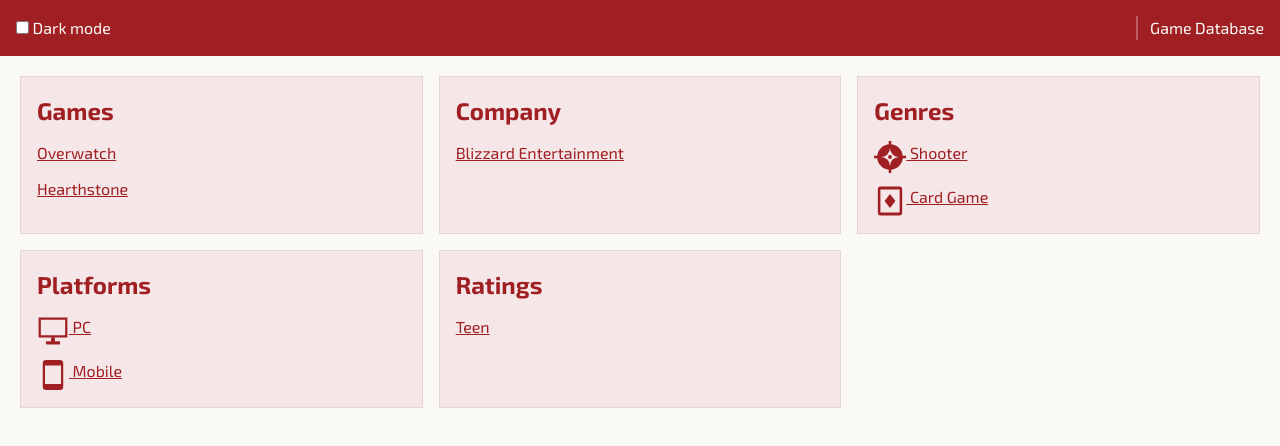
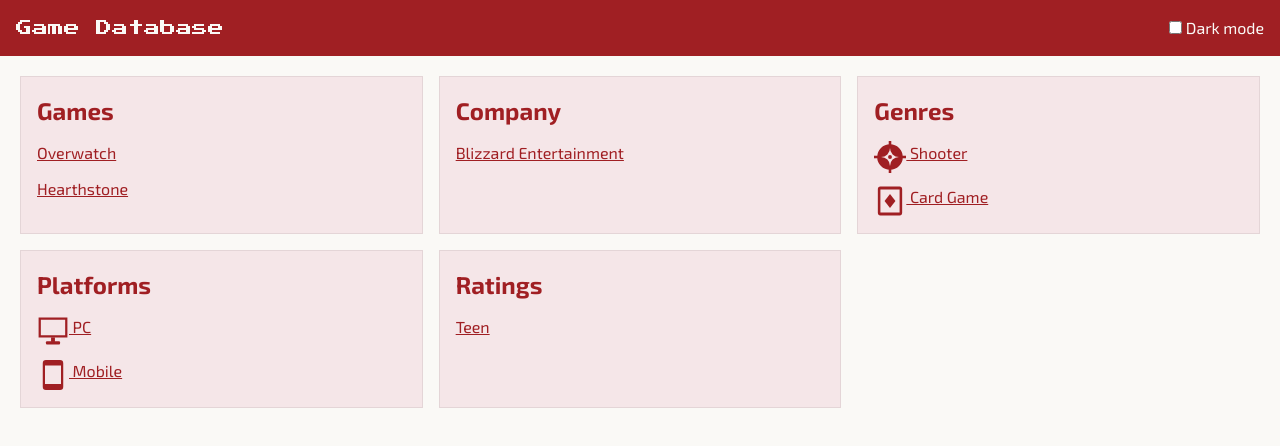
Before and after one commit to DerpNPurp/CSC437, a website: page packages/proto/public/index.html in a window 1280 px wide. Drawn offline with Linux system fonts and the light colour scheme.

Commit message:
centralize header in header.js, restore Game Database h1, fix dark mode placement

```diff
--- a/packages/proto/public/index.html
+++ b/packages/proto/public/index.html
@@ -13,15 +13,7 @@
 </head>
 <body>
 
-  <header>
-    <label>
-      <input type="checkbox" autocomplete="off" />
-      Dark mode
-    </label>
-    <nav>
-      <a href="/index.html">Game Database</a>
-    </nav>
-  </header>
+  <header></header>
 
   <main>
     <section>
@@ -63,6 +55,6 @@
     </section>
   </main>
 
-  <script src="/scripts/darkmode.js"></script>
+  <script src="/scripts/header.js"></script>
 </body>
 </html>
--- a/packages/proto/public/scripts/darkmode.js
+++ b/packages/proto/public/scripts/header.js
@@ -1,7 +1,15 @@
-const label = document.querySelector('header label');
+const header = document.querySelector('header');
+
+header.innerHTML = `
+  <h1><a href="/index.html">Game Database</a></h1>
+  <label>
+    <input type="checkbox" autocomplete="off" />
+    Dark mode
+  </label>
+`;
 
 // relay the checkbox change event as a custom event on the body
-label.onchange = function(event) {
+header.querySelector('label').onchange = function(event) {
   event.stopPropagation();
   document.body.dispatchEvent(new CustomEvent('darkmode:toggle', {
     detail: { checked: event.target.checked }
--- a/packages/proto/public/styles/page.css
+++ b/packages/proto/public/styles/page.css
@@ -16,6 +16,11 @@
 header h1 {
   color: var(--color-text-inverted);
   font-size: 1rem;
+}
+
+header h1 a {
+  color: var(--color-text-inverted);
+  text-decoration: none;
 }
 
 nav {
```
Also changed, not shown: packages/proto/public/companies/blizzard.html (+2 -10 lines), packages/proto/public/games/hearthstone.html (+2 -10 lines), packages/proto/public/games/overwatch.html (+2 -10 lines), packages/proto/public/genres/card.html (+2 -10 lines), packages/proto/public/genres/shooter.html (+2 -10 lines), packages/proto/public/ratings/teen.html (+2 -10 lines), packages/proto/public/revenue/blizzard-revenue.html (+2 -10 lines), 2 other files.
